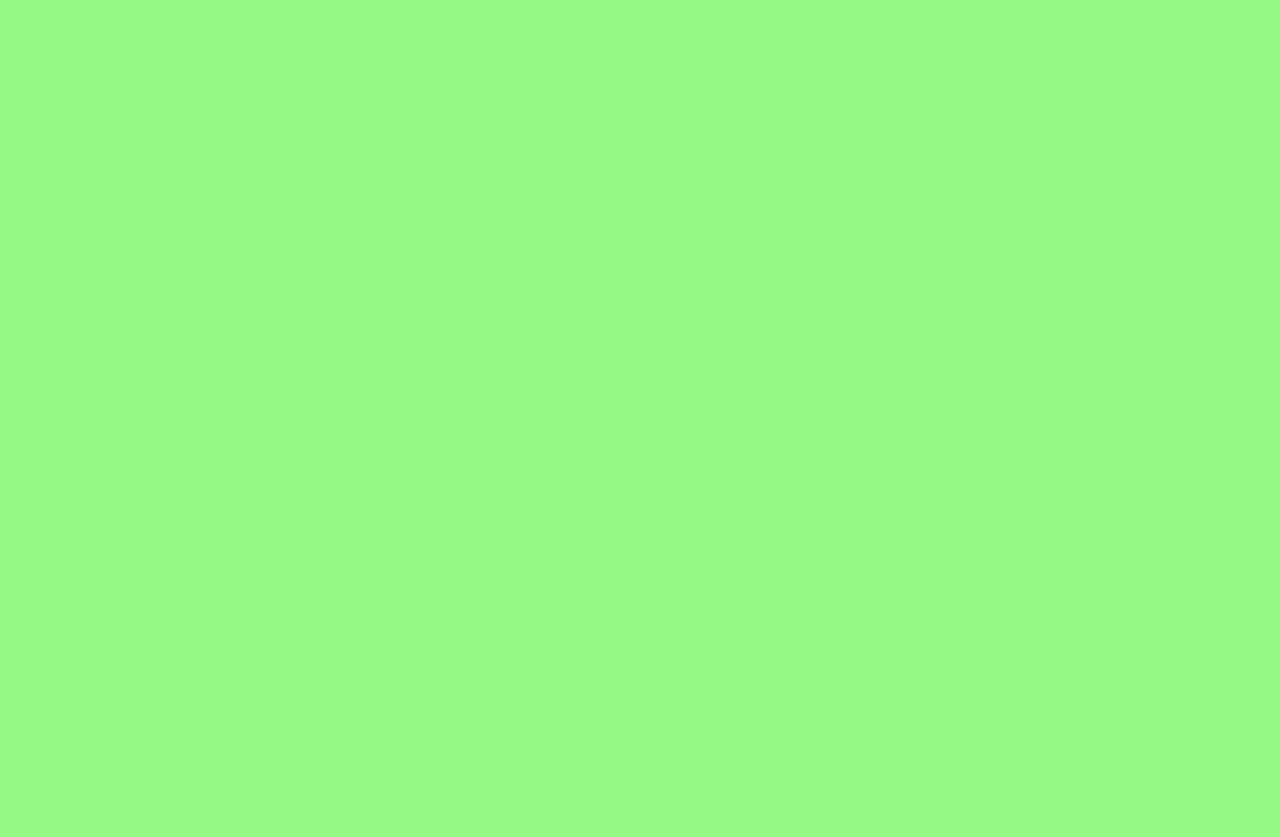
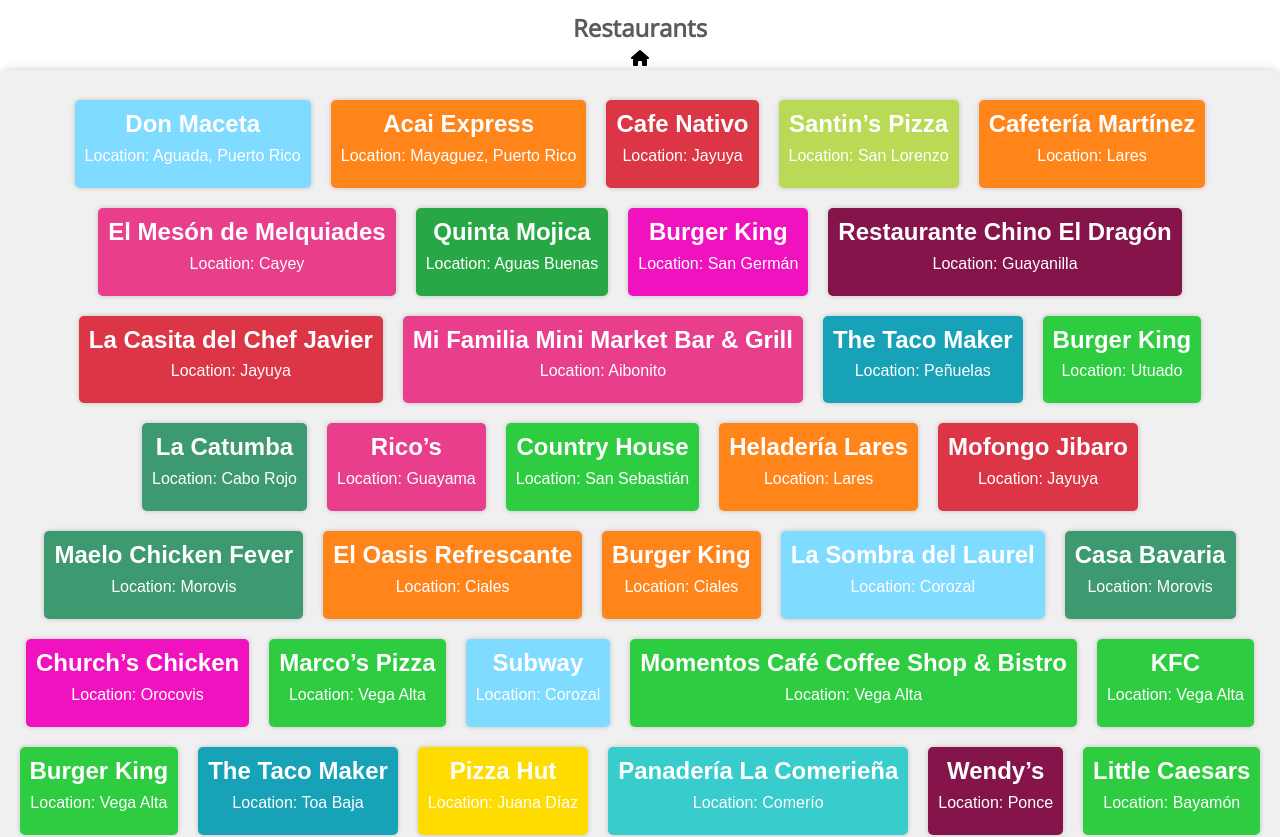
Before and after one commit to EdwinC1339/RequirementsTestingTeamK, a React (Create React App) app in the folder INSO4115_4117_CourseProject/: page /restaurants in a window 1280 px wide. Before the commit this address had no page. Shown: the top 837 px of the page. Before the commit the page ends 800 px from the top, so only its background shows below. Built offline with nearby package versions, Linux system fonts and the light colour scheme.

Commit message:
added restaurants page

```diff
--- a/INSO4115_4117_CourseProject/src/App.js
+++ b/INSO4115_4117_CourseProject/src/App.js
@@ -5,6 +5,7 @@
 import Register from "./pages/Register.jsx";
 import { BrowserRouter as Router, Routes, Route, Link } from "react-router-dom";
 import SignIn from "./pages/SignIn.jsx";
+import Restaurants from "./pages/Restaurants.jsx";
 import "bootstrap/dist/css/bootstrap.min.css";
 import "./App.css";
 import React, { Component } from "react";
@@ -21,6 +22,7 @@
           <Route path="/contact" element={<Contact />} />
           <Route path="/signin" element={<SignIn />} />
           <Route path="/auth" element={<Auth />} />
+          <Route path="/restaurants" element={<Restaurants />} />
         </Routes>
       </Router>
     </div>
--- a/INSO4115_4117_CourseProject/src/components/Header.jsx
+++ b/INSO4115_4117_CourseProject/src/components/Header.jsx
@@ -88,12 +88,9 @@
               CONTACT US
             </Nav.Link>
             <div className="vr"></div>
-            <NavDropdown title="+MORE" id="navbarScrollingDropdown">
-              <Nav.Link as={Link} to="/contact">
-                Contact
-              </Nav.Link>
-              <NavDropdown.Divider />
-            </NavDropdown>
+            <Nav.Link as={Link} to="/restaurants">
+              Restaurants
+            </Nav.Link>
           </Nav>
         </Navbar.Collapse>
       </Navbar>
--- a/INSO4115_4117_CourseProject/src/components/Map.css
+++ b/INSO4115_4117_CourseProject/src/components/Map.css
@@ -47,7 +47,7 @@
 }
 
 .container {
-  padding: 120px;
+  padding: 10px;
   display: flex;
   flex-direction: column;
   height: 100vh;
@@ -71,3 +71,8 @@
 .map-area {
   padding: 30px;
 }
+@media only screen and (max-width: 768px) {
+  .map-container {
+    width: 100%;
+  }
+}
--- a/INSO4115_4117_CourseProject/src/components/Map.js
+++ b/INSO4115_4117_CourseProject/src/components/Map.js
@@ -231,7 +231,7 @@
       <div className="row">
         {showRating && (
           <div className="col-lg-3">
-            <div className="container-fluid">
+            <div className="container">
               <div className="rating">
                 <RatingComponent
                   restaurantName={currentPlace.name}
--- a/INSO4115_4117_CourseProject/src/node/restaurant.json
+++ b/INSO4115_4117_CourseProject/src/node/restaurant.json
@@ -300,7 +300,29 @@
     "id": "the-taco-maker",
     "name": "The Taco Maker",
     "location": "Peñuelas",
-    "reviews": []
+    "reviews": [],
+    "restrictions": {
+      "Halal": {
+        "yes": 0,
+        "no": 0
+      },
+      "Lactose Intolerant": {
+        "yes": 0,
+        "no": 0
+      },
+      "Nut Allergy": {
+        "yes": 0,
+        "no": 0
+      },
+      "Vegan": {
+        "yes": 0,
+        "no": 0
+      },
+      "Vegetarian": {
+        "yes": 0,
+        "no": 0
+      }
+    }
   },
   {
     "id": "burger-king",
@@ -436,7 +458,29 @@
     "id": "el-oasis-refrescante",
     "name": "El Oasis Refrescante",
     "location": "Ciales",
-    "reviews": []
+    "reviews": [],
+    "restrictions": {
+      "Halal": {
+        "yes": 0,
+        "no": 0
+      },
+      "Lactose Intolerant": {
+        "yes": 0,
+        "no": 0
+      },
+      "Nut Allergy": {
+        "yes": 0,
+        "no": 0
+      },
+      "Vegan": {
+        "yes": 0,
+        "no": 0
+      },
+      "Vegetarian": {
+        "yes": 0,
+        "no": 0
+      }
+    }
   },
   {
     "id": "burger-king",
@@ -593,7 +637,29 @@
     "id": "subway",
     "name": "Subway",
     "location": "Moca",
-    "reviews": []
+    "reviews": [],
+    "restrictions": {
+      "Halal": {
+        "yes": 0,
+        "no": 0
+      },
+      "Lactose Intolerant": {
+        "yes": 0,
+        "no": 0
+      },
+      "Nut Allergy": {
+        "yes": 0,
+        "no": 0
+      },
+      "Vegan": {
+        "yes": 0,
+        "no": 0
+      },
+      "Vegetarian": {
+        "yes": 0,
+        "no": 0
+      }
+    }
   },
   {
     "id": "wing-wah-china",
@@ -1257,5 +1323,61 @@
         "no": 0
       }
     }
+  },
+  {
+    "id": "red-lobster",
+    "name": "Red Lobster",
+    "location": "Bayamón",
+    "reviews": [],
+    "restrictions": {
+      "Halal": {
+        "yes": 0,
+        "no": 0
+      },
+      "Lactose Intolerant": {
+        "yes": 0,
+        "no": 0
+      },
+      "Nut Allergy": {
+        "yes": 0,
+        "no": 0
+      },
+      "Vegan": {
+        "yes": 0,
+        "no": 0
+      },
+      "Vegetarian": {
+        "yes": 0,
+        "no": 0
+      }
+    }
+  },
+  {
+    "id": "lechonera-los-pinos",
+    "name": "Lechonera Los Pinos",
+    "location": "Cayey",
+    "reviews": [],
+    "restrictions": {
+      "Halal": {
+        "yes": 0,
+        "no": 0
+      },
+      "Lactose Intolerant": {
+        "yes": 0,
+        "no": 0
+      },
+      "Nut Allergy": {
+        "yes": 0,
+        "no": 0
+      },
+      "Vegan": {
+        "yes": 0,
+        "no": 0
+      },
+      "Vegetarian": {
+        "yes": 0,
+        "no": 0
+      }
+    }
   }
 ]
--- /dev/null
+++ b/INSO4115_4117_CourseProject/src/pages/RestaurantList.css
@@ -0,0 +1,65 @@
+.container-fluid {
+  display: flex;
+  flex-wrap: wrap;
+  flex-direction: row;
+  align-items: center;
+  justify-content: center;
+  font-family: Arial, sans-serif;
+  padding: 20px 0px 5px;
+  background-color: #f0f0f0;
+
+  border-radius: 10px;
+  box-shadow: 0px 0px 10px rgba(0, 0, 0, 0.2);
+  height: 100%;
+  width: 100%;
+}
+
+.restaurant {
+  display: flex;
+  flex-direction: column;
+  align-items: center;
+  margin: 10px;
+  padding: 10px;
+  background-color: #fff;
+  border-radius: 5px;
+  box-shadow: 0px 0px 5px rgba(0, 0, 0, 0.2);
+}
+
+.name {
+  font-size: 24px;
+  font-weight: bold;
+  margin-bottom: 5px;
+}
+
+.location {
+  font-size: 16px;
+  margin-bottom: 10px;
+}
+
+.counter {
+  font-size: 16px;
+}
+
+/* Styles for button */
+.button {
+  background-color: #007bff;
+  color: #fff;
+  border-radius: 5px;
+  padding: 10px;
+  font-size: 16px;
+  margin-top: 20px;
+  cursor: pointer;
+  transition: all 0.2s ease-in-out;
+  box-shadow: 0px 0px 5px rgba(0, 0, 0, 0.2);
+}
+
+.button:hover {
+  background-color: #0056b3;
+  transform: scale(1.05);
+}
+.header {
+  font-size: 24px;
+  font-weight: bold;
+  text-align: center;
+  padding-top: 10px;
+}
--- /dev/null
+++ b/INSO4115_4117_CourseProject/src/pages/Restaurants.jsx
@@ -0,0 +1,111 @@
+import React, { useState } from "react";
+import restaurantsData from "../node/restaurant.json";
+import "./RestaurantList.css";
+import { useNavigate, Link } from "react-router-dom";
+import { faHouse } from "@fortawesome/free-solid-svg-icons";
+import { FontAwesomeIcon } from "@fortawesome/react-fontawesome";
+
+function RestaurantList() {
+  const [counter, setCounter] = useState(1);
+  const totalRestaurants = restaurantsData.length;
+  const [seenLocations, setSeenLocations] = useState({});
+
+  const handleColor = (location) => {
+    if (seenLocations[location]) {
+      return seenLocations[location];
+    } else {
+      const availableColors = [
+        "#007bff",
+        "#28a745",
+        "#dc3545",
+        "#ffc107",
+        "#17a2b8",
+        "#f012be",
+        "#bada55",
+        "#39cccc",
+        "#85144b",
+        "#3d9970",
+        "#2ecc40",
+        "#ff4136",
+        "#7fdbff",
+        "#ff851b",
+        "#ffdc00",
+        "#001f3f",
+        "#39cccc",
+        "#3d9970",
+        "#e83e8c",
+        "#f012be",
+        "#85144b",
+        "#2ecc40",
+        "#ff4136",
+        "#7fdbff",
+        "#ff851b",
+        "#ffdc00",
+      ];
+      const usedColors = Object.values(seenLocations);
+      const availableColorsWithoutUsed = availableColors.filter(
+        (color) => !usedColors.includes(color)
+      );
+      const randomColor =
+        availableColorsWithoutUsed[
+          Math.floor(Math.random() * availableColorsWithoutUsed.length)
+        ];
+      setSeenLocations((prevState) => ({
+        ...prevState,
+        [location]: randomColor,
+      }));
+      return randomColor;
+    }
+  };
+
+  const [buttonStyle, setButtonStyle] = useState({
+    backgroundColor: "#007bff",
+    color: "#fff",
+    borderRadius: "5px",
+    padding: "10px",
+    fontSize: "16px",
+    marginTop: "20px",
+    cursor: "pointer",
+    transition: "all 0.2s ease-in-out",
+    boxShadow: "0px 0px 5px rgba(0, 0, 0, 0.2)",
+  });
+
+  const handleMouseEnter = () => {
+    setButtonStyle({
+      ...buttonStyle,
+      backgroundColor: "#0056b3",
+      transform: "scale(1.05)",
+    });
+  };
+
+  const handleMouseLeave = () => {
+    setButtonStyle({
+      ...buttonStyle,
+      backgroundColor: "#007bff",
+      transform: "scale(1)",
+    });
+  };
+
+  return (
+    <>
+      <div className="header">Restaurants </div>{" "}
+      <Link as={Link} to="/">
+        <FontAwesomeIcon icon={faHouse} />
+      </Link>
+      <div className="container-fluid">
+        {restaurantsData.map((restaurant, index) => (
+          <div
+            key={restaurant.id}
+            className="restaurant"
+            style={{ backgroundColor: handleColor(restaurant.location) }}
+          >
+            <h2 className="name">{restaurant.name}</h2>
+            <p className="location">Location: {restaurant.location}</p>
+          </div>
+        ))}
+      </div>
+    </>
+  );
+}
+
+export default RestaurantList;
```
